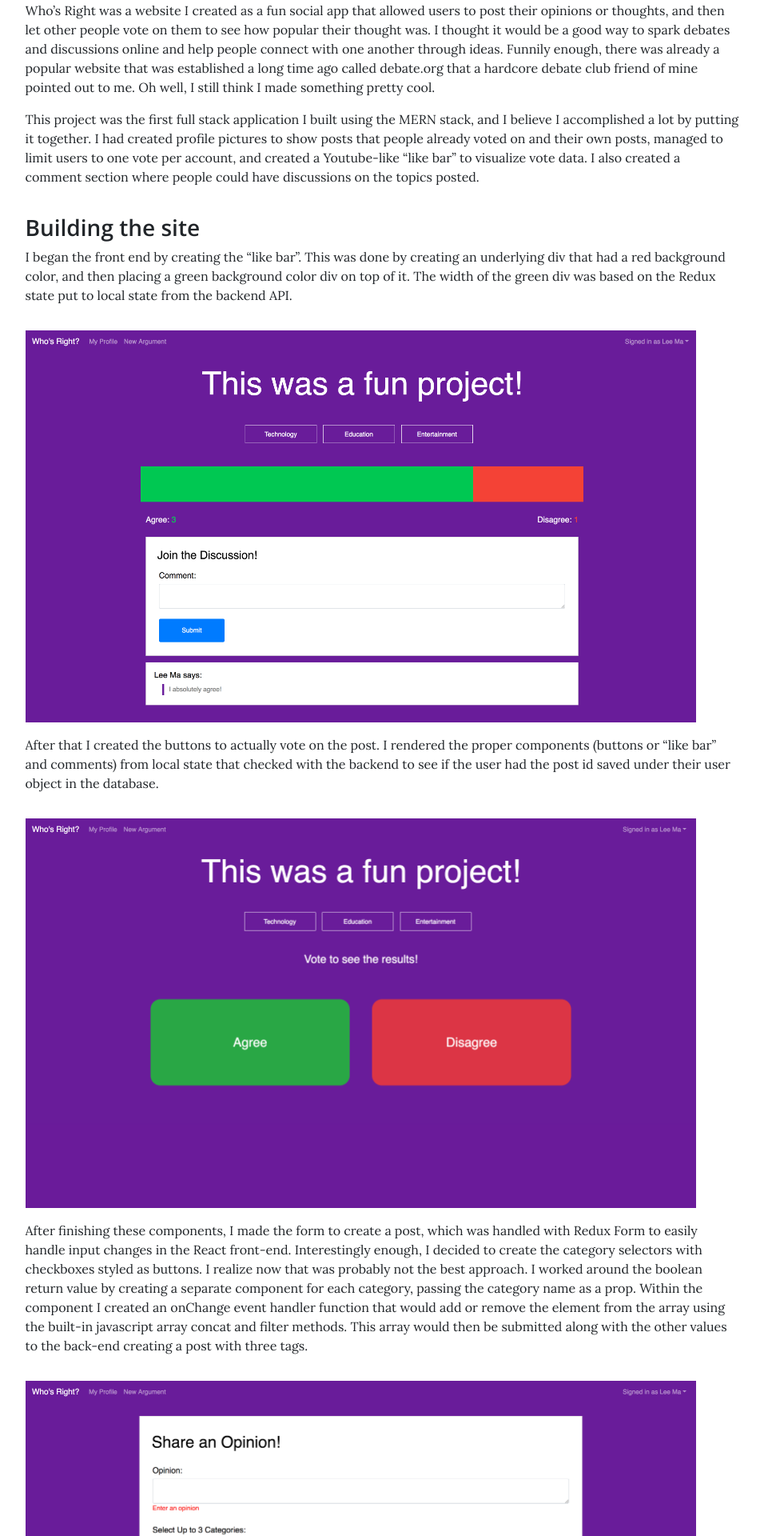
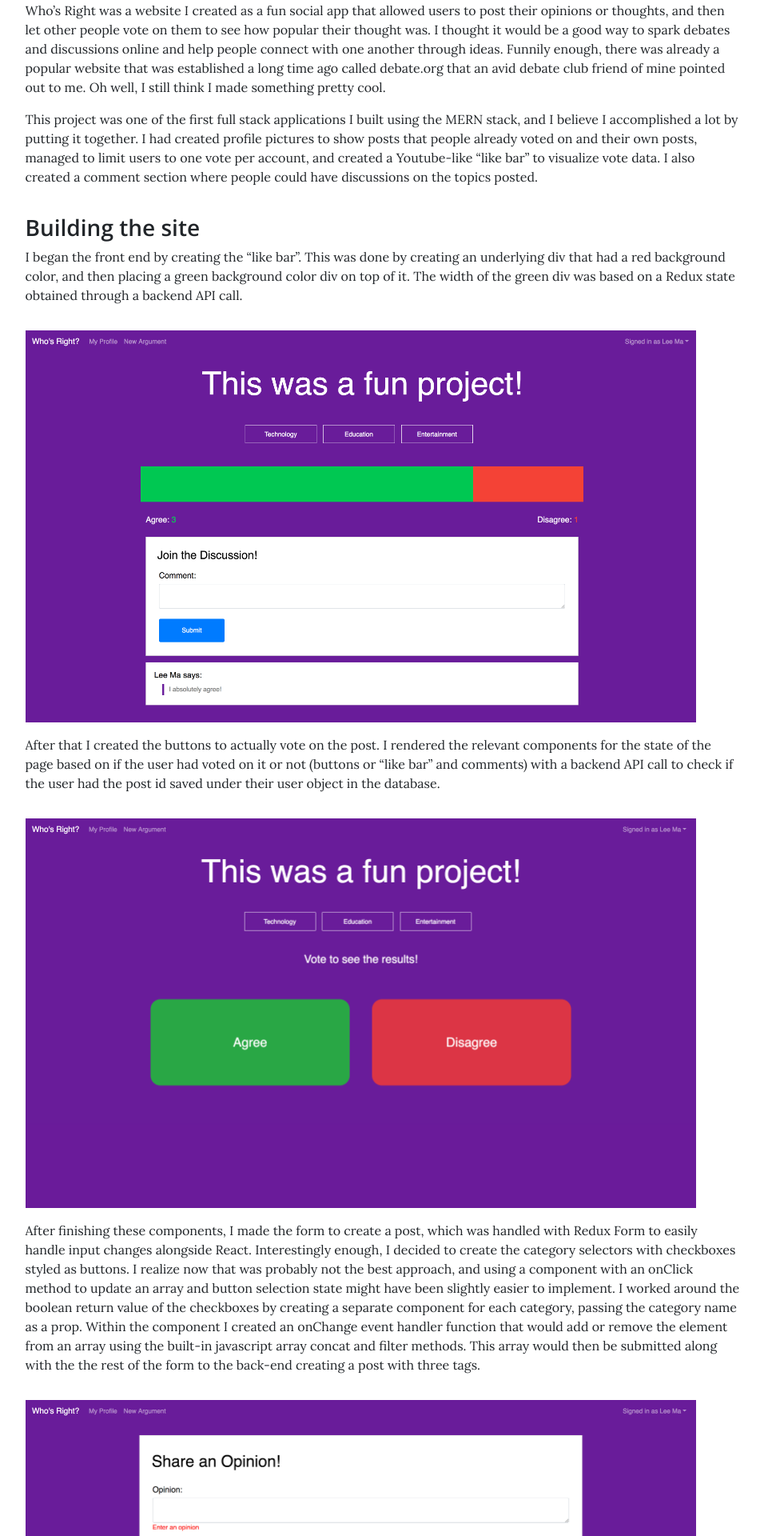
Before and after one commit to lee-ma/leema.ca, a React (Create React App) app: page /whosright in a window 1280 px wide. Shown: the part 240-2160 px from the top of the page at 80% size, without its empty margins (161-1117 px from the left). Built offline with nearby package versions, Linux system fonts and the light colour scheme.

Commit message:
Edited Projects

```diff
--- a/src/whosrightblog.js
+++ b/src/whosrightblog.js
@@ -12,22 +12,22 @@ class WhosRight extends React.Component {
             <h1 className="blog-title">Who's Right?</h1>
             <p className="blog-subtitle">See what the internet thinks</p>
             <h3 className="subheader">Quick Summary</h3>
-            <p className="blog-body">Who’s Right was a website I created as a fun social app that allowed users to post their opinions or thoughts, and then let other people vote on them to see how popular their thought was. I thought it would be a good way to spark debates and discussions online and help people connect with one another through ideas. Funnily enough, there was already a popular website that was established a long time ago called debate.org that a hardcore debate club friend of mine pointed out to me. Oh well, I still think I made something pretty cool.</p>
-            <p className="blog-body">This project was the first full stack application I built using the MERN stack, and I believe I accomplished a lot by putting it together. I had created profile pictures to show posts that people already voted on and their own posts, managed to limit users to one vote per account, and created a Youtube-like  “like bar” to visualize vote data. I also created a comment section where people could have discussions on the topics posted.</p>
+            <p className="blog-body">Who’s Right was a website I created as a fun social app that allowed users to post their opinions or thoughts, and then let other people vote on them to see how popular their thought was. I thought it would be a good way to spark debates and discussions online and help people connect with one another through ideas. Funnily enough, there was already a popular website that was established a long time ago called debate.org that an avid debate club friend of mine pointed out to me. Oh well, I still think I made something pretty cool.</p>
+            <p className="blog-body">This project was one of the first full stack applications I built using the MERN stack, and I believe I accomplished a lot by putting it together. I had created profile pictures to show posts that people already voted on and their own posts, managed to limit users to one vote per account, and created a Youtube-like  “like bar” to visualize vote data. I also created a comment section where people could have discussions on the topics posted.</p>
             <div>
               <h3 className="subheader">Building the site</h3>
-              <p className="blog-body">I began the front end by creating the “like bar”. This was done by creating an underlying div that had a red background color, and then placing a green background color div on top of it. The width of the green div was based on the Redux state put to local state from the backend API.</p>
+              <p className="blog-body">I began the front end by creating the “like bar”. This was done by creating an underlying div that had a red background color, and then placing a green background color div on top of it. The width of the green div was based on a Redux state obtained through a backend API call.</p>
               <img className="scrnshot" src="./assets/whosright-pics/postvote.png"/>
-              <p className="blog-body">After that I created the buttons to actually vote on the post. I rendered the proper components (buttons or “like bar” and comments) from local state that checked with the backend to see if the user had the post id saved under their user object in the database. </p>
+              <p className="blog-body">After that I created the buttons to actually vote on the post. I rendered the relevant components for the state of the page based on if the user had voted on it or not (buttons or “like bar” and comments) with a backend API call to check if the user had the post id saved under their user object in the database. </p>
               <img className="scrnshot" src="./assets/whosright-pics/buttons.png"/>
-              <p className="blog-body">After finishing these components, I made the form to create a post, which was handled with Redux Form to easily handle input changes in the React front-end. Interestingly enough, I decided to create the category selectors with checkboxes styled as buttons. I realize now that was probably not the best approach. I worked around the boolean return value by creating a separate component for each category, passing the category name as a prop. Within the component I created an onChange event handler function that would add or remove the element from the array using the built-in javascript array concat and filter methods. This array would then be submitted along with the other values to the back-end creating a post with three tags.</p>
+              <p className="blog-body">After finishing these components, I made the form to create a post, which was handled with Redux Form to easily handle input changes alongside React. Interestingly enough, I decided to create the category selectors with checkboxes styled as buttons. I realize now that was probably not the best approach, and using a component with an onClick method to update an array and button selection state might have been slightly easier to implement. I worked around the boolean return value of the checkboxes by creating a separate component for each category, passing the category name as a prop. Within the component I created an onChange event handler function that would add or remove the element from an array using the built-in javascript array concat and filter methods. This array would then be submitted along with the the rest of the form to the back-end creating a post with three tags.</p>
               <img className="scrnshot" src="./assets/whosright-pics/newform.png"/>
               <p className="blog-body">After finishing the post components, I moved onto creating the user dashboard, which showed the posts that the user posted and the posts they voted on, in case they ever wanted to come back to the posts. This was much of the same, just grabbing all the post ids from the user’s database object, then populating them with Mongoose.</p>
               <img className="scrnshot" src="./assets/whosright-pics/dash.png"/>
               <p className="blog-body">For authentication I decided to only implement social authentication through Facebook and Google. I thought it would be much easier and securer for the users to simply use an existing social media account for a fun social app like this.</p>
             </div>
             <h3 className="subheader">Conclusion</h3>
-            <p className="blog-body">Who’s Right was one of the first websites I had created using a React and Redux front-end with my back-end. Before I had done a few basic websites using Express, Node.js, and MongoDB with EJS. Using React with Redux was awesome for creating the reusable components like the comments for this site, as well as handling states to determine which components to render. I learned a lot building this site, but I still have a long way to go.</p>
+            <p className="blog-body">Who’s Right was one of the first websites I had created using a React and Redux front-end. Before I had done a few basic websites using Express, Node.js, and MongoDB with Embedded Javascript (EJS). Using React with Redux was awesome for creating the reusable components like the comments for this site, as well as handling states to determine which components to render. I learned a lot building this site, and a good idea of the directions I need to grow.</p>
             <p className="blog-ender">I took down the live example of this site, but my github repo for this project is public and can be found <a href="https://github.com/LeeMa9321/whosright">on my Github</a>. If you would like to discuss anything you’ve read with me, feel free to send me an email to <a href="mailto:lee.ma@uwaterloo.ca">lee.ma@uwaterloo.ca</a>.</p>
           </div>
         </div>
```
